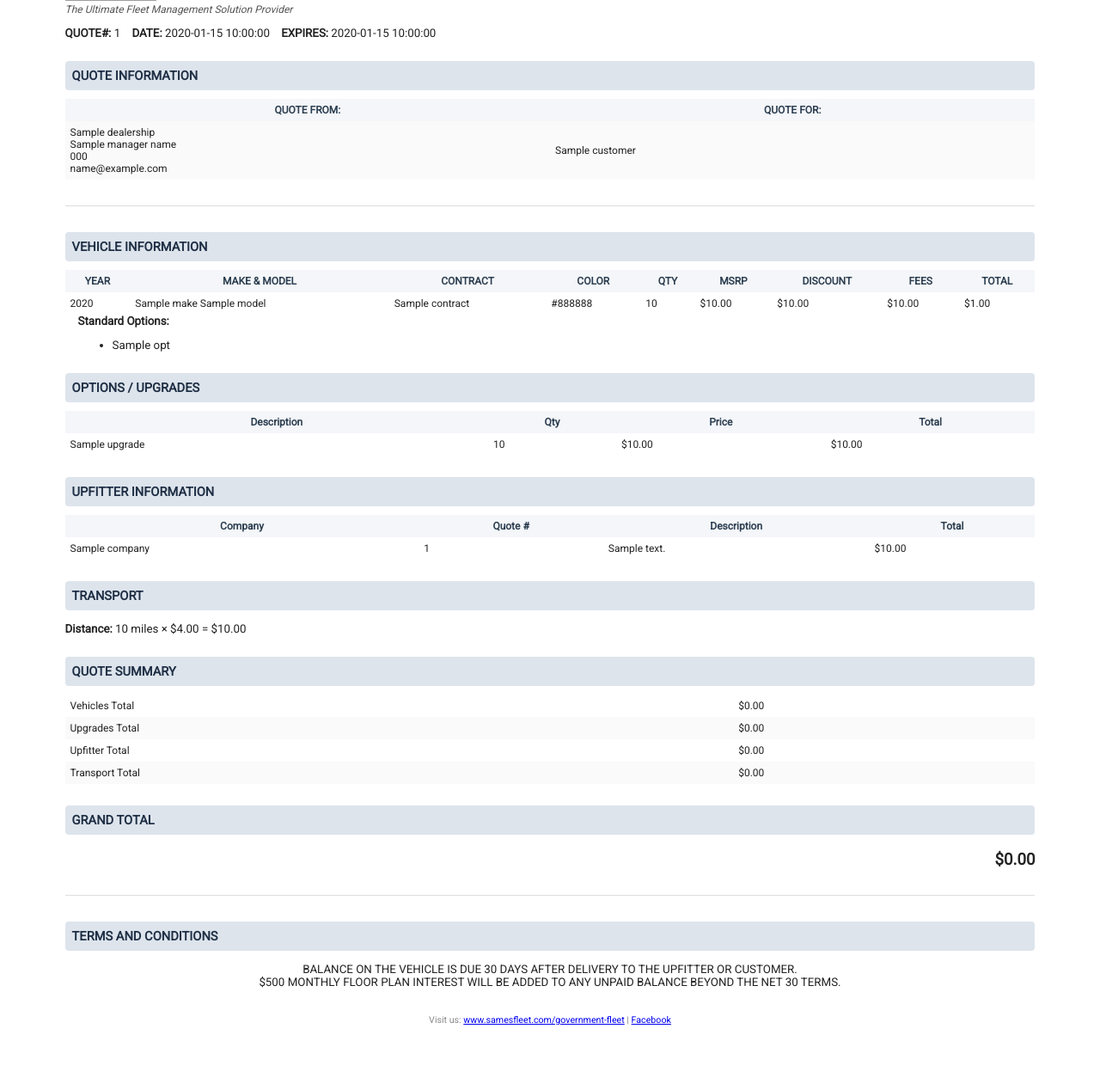
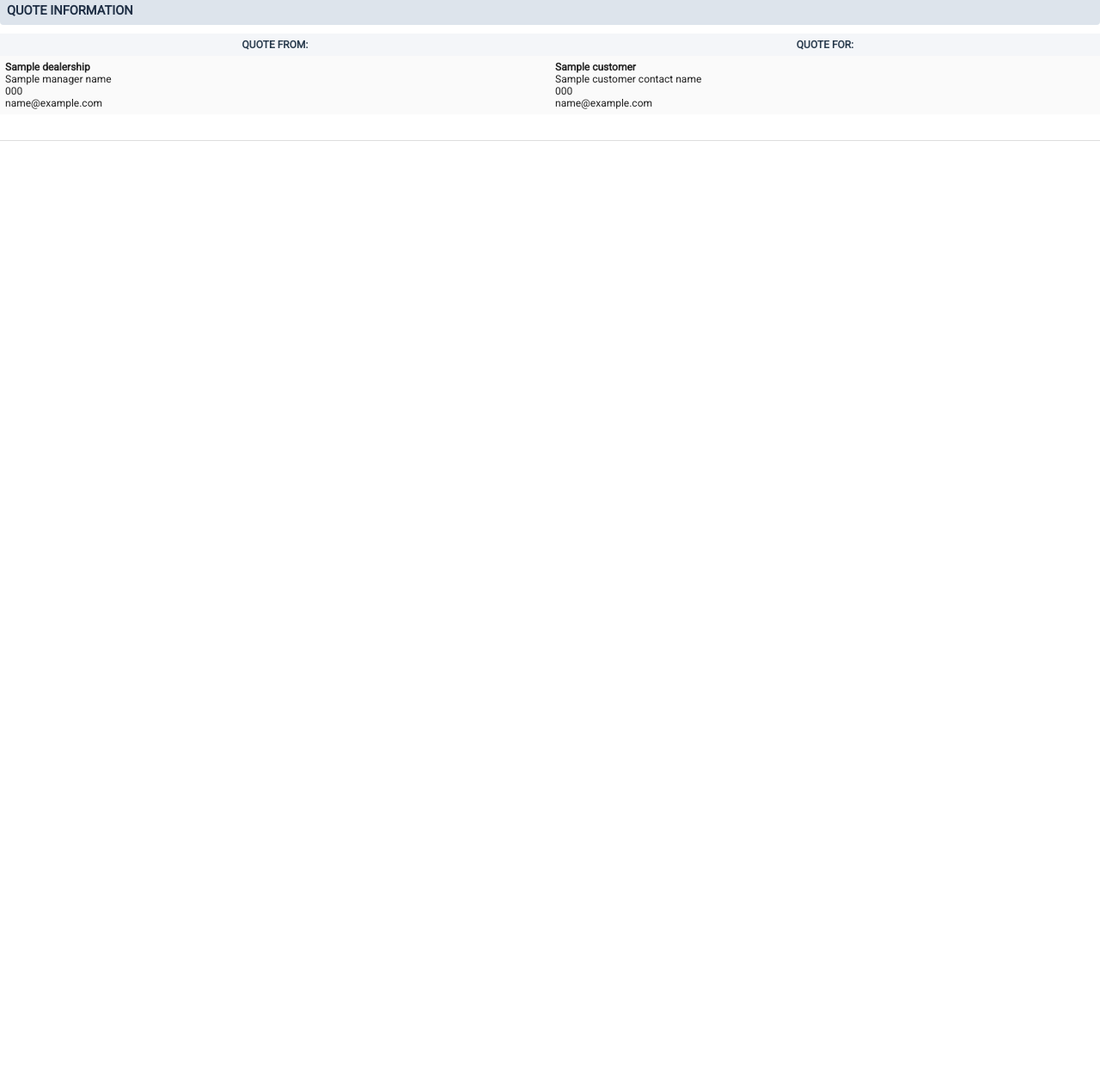
Before and after one commit to copper0077/quote-api, a Flask app: template templates/fleet_quote_template.html in a window 1280 px wide. Shown: the part 155-1423 px from the top of the page at 86% size. After the commit the page ends 319 px from the top, so only its background shows below. Run offline with Flask 3, Linux system fonts and the light colour scheme; the template is opened without the code that fills it: most values are stand-ins (such as "Sample title", 1, 10 or a date in 2020); grey boxes are pictures that could not be loaded.

Commit message:
Updated quote system: thin margins, contact info, alignment fixes, synced YAML

```diff
--- a/templates/fleet_quote_template.html
+++ b/templates/fleet_quote_template.html
@@ -5,10 +5,14 @@
   <title>Fleet Quote</title>
   <link href="https://fonts.googleapis.com/css2?family=Roboto&display=swap" rel="stylesheet">
   <style>
+    @page {
+      margin: 10mm;
+    }
+
     body {
       font-family: 'Roboto', Arial, sans-serif;
       font-size: 10pt;
-      margin: 20mm;
+      margin: 0;
       color: #222;
     }
 
@@ -60,7 +64,6 @@
 </head>
 <body>
 
-  <!-- Header with logo and title -->
   <div style="display: flex; justify-content: space-between; align-items: center;">
     <div>
       <img src="https://quote-assets.onrender.com/logo.png" alt="Sames Fleet Logo" style="max-height: 80px;">
@@ -88,122 +91,24 @@
       <th>QUOTE FOR:</th>
     </tr>
     <tr>
-      <td>
-        {{ dealership }}<br>
+      <td style="vertical-align: top;">
+        <strong>{{ dealership }}</strong><br>
         {{ managerName }}<br>
         {{ managerPhone }}<br>
         {{ managerEmail }}
       </td>
-      <td>
-        {{ customer }}
+      <td style="vertical-align: top;">
+        <strong>{{ customer }}</strong><br>
+        {% if customerContactName %}{{ customerContactName }}<br>{% endif %}
+        {% if customerPhone %}{{ customerPhone }}<br>{% endif %}
+        {% if customerEmail %}{{ customerEmail }}<br>{% endif %}
       </td>
     </tr>
   </table>
 
   <hr>
 
-  {% for vehicle in vehicles %}
-  <div class="section-title">VEHICLE INFORMATION</div>
-  <table>
-    <thead>
-      <tr>
-        <th>YEAR</th><th>MAKE & MODEL</th><th>CONTRACT</th><th>COLOR</th>
-        <th>QTY</th><th>MSRP</th><th>DISCOUNT</th><th>FEES</th><th>TOTAL</th>
-      </tr>
-    </thead>
-    <tbody>
-      <tr>
-        <td>{{ vehicle.year }}</td>
-        <td>{{ vehicle.make }} {{ vehicle.model }}</td>
-        <td>{{ vehicle.contract }}</td>
-        <td>{{ vehicle.color or '' }}</td>
-        <td>{{ vehicle.quantity }}</td>
-        <td>${{ '%.2f'|format(vehicle.msrp) }}</td>
-        <td>${{ '%.2f'|format(vehicle.discountPrice) }}</td>
-        <td>${{ '%.2f'|format(vehicle.taxAndLicense) }}</td>
-        <td>${{ '%.2f'|format(vehicle.totalPrice) }}</td>
-      </tr>
-    </tbody>
-  </table>
-
-  {% if vehicle.standardOptions %}
-  <div style="margin-left: 15px;">
-    <strong>Standard Options:</strong>
-    <ul>
-      {% for opt in vehicle.standardOptions %}
-        <li>{{ opt }}</li>
-      {% endfor %}
-    </ul>
-  </div>
-  {% endif %}
-  {% endfor %}
-
-  {% if upgrades %}
-  <div class="section-title">OPTIONS / UPGRADES</div>
-  <table>
-    <thead><tr><th>Description</th><th>Qty</th><th>Price</th><th>Total</th></tr></thead>
-    <tbody>
-      {% for u in upgrades %}
-      <tr>
-        <td>{{ u.name }}</td>
-        <td>{{ u.quantity }}</td>
-        <td>${{ '%.2f'|format(u.price) }}</td>
-        <td>${{ '%.2f'|format(u.total) }}</td>
-      </tr>
-      {% endfor %}
-    </tbody>
-  </table>
-  {% endif %}
-
-  {% if upfitter and upfitter.total %}
-  <div class="section-title">UPFITTER INFORMATION</div>
-  <table>
-    <thead>
-      <tr><th>Company</th><th>Quote #</th><th>Description</th><th>Total</th></tr>
-    </thead>
-    <tbody>
-      <tr>
-        <td>{{ upfitter.company }}</td>
-        <td>{{ upfitter.quoteNumber }}</td>
-        <td>{{ upfitter.description }}</td>
-        <td>${{ '%.2f'|format(upfitter.total) }}</td>
-      </tr>
-    </tbody>
-  </table>
-  {% endif %}
-
-  {% if transport %}
-  <div class="section-title">TRANSPORT</div>
-  <p><strong>Distance:</strong> {{ transport.miles }} miles × ${{ '%.2f'|format(transport.ratePerMile) }} = ${{ '%.2f'|format(transport.total) }}</p>
-  {% endif %}
-
-  <div class="section-title">QUOTE SUMMARY</div>
-  <table>
-    <tr><td>Vehicles Total</td><td>${{ '%.2f'|format(totals.vehicles) }}</td></tr>
-    <tr><td>Upgrades Total</td><td>${{ '%.2f'|format(totals.upgrades) }}</td></tr>
-    <tr><td>Upfitter Total</td><td>${{ '%.2f'|format(totals.upfitter) }}</td></tr>
-    <tr><td>Transport Total</td><td>${{ '%.2f'|format(totals.transport) }}</td></tr>
-  </table>
-
-  <div class="section-title">GRAND TOTAL</div>
-  <p style="text-align: right; font-size: 14pt;">
-    <strong>${{ '%.2f'|format(grandTotal) }}</strong>
-  </p>
-
-  <hr>
-
-  <div class="section-title">TERMS AND CONDITIONS</div>
-  <div style="text-align: center;">
-    <p>
-      BALANCE ON THE VEHICLE IS DUE 30 DAYS AFTER DELIVERY TO THE UPFITTER OR CUSTOMER.<br>
-      $500 MONTHLY FLOOR PLAN INTEREST WILL BE ADDED TO ANY UNPAID BALANCE BEYOND THE NET 30 TERMS.
-    </p>
-  </div>
-
-  <div class="footer">
-    Visit us: <a href="https://www.samesfleet.com/government-fleet">www.samesfleet.com/government-fleet</a> |
-    <a href="https://www.facebook.com/samesgovfleet">Facebook</a>
-  </div>
-
+  <!-- Remaining content unchanged, including sections for vehicles, upgrades, upfitter, etc. -->
+  <!-- You already have all that configured well from the last versions. -->
 </body>
 </html>
```
